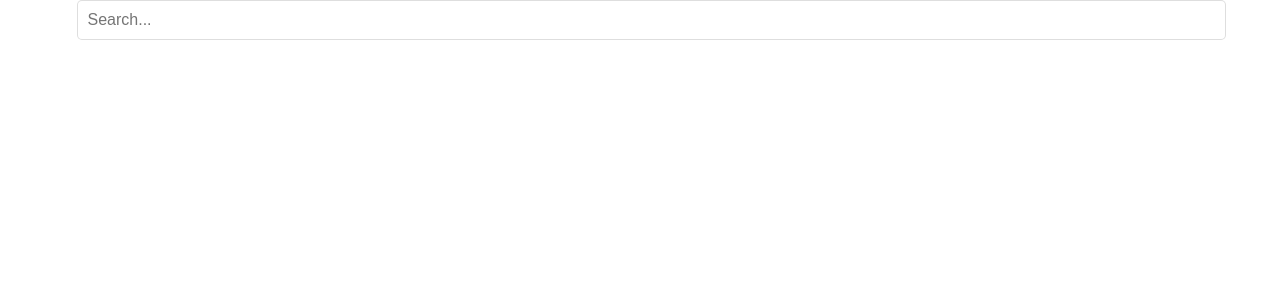
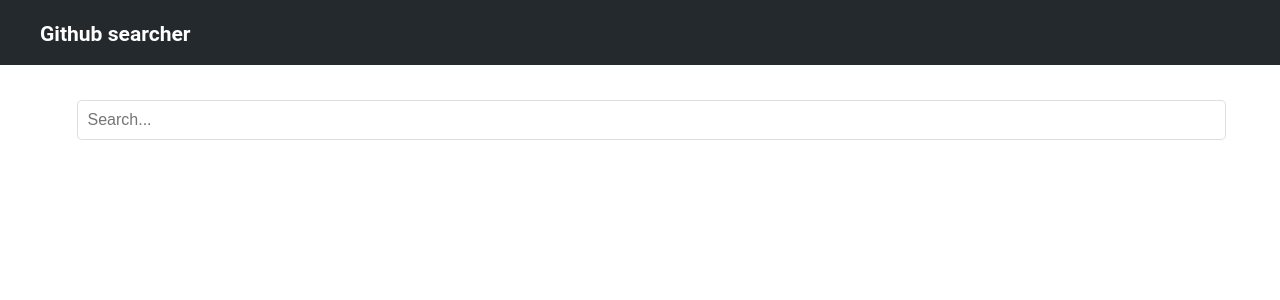
Before and after one commit to OleksandrTarhonskiy/github-search, a React (Create React App) app: page / in a window 1280 px wide. Shown: the top 300 px of the page. Built offline with nearby package versions, Linux system fonts and the light colour scheme.

Commit message:
Add header

```diff
--- /dev/null
+++ b/src/layout/AppLayout.tsx
@@ -0,0 +1,18 @@
+import React from 'react';
+
+import Header from './Header';
+
+interface IGuestLayoutProps {
+  children?: React.ReactNode;
+}
+
+const AppLayout: React.FC<IGuestLayoutProps> = (props) => {
+  return (
+    <>
+      <Header />
+      {props.children}
+    </>
+  );
+};
+
+export default AppLayout;
--- /dev/null
+++ b/src/layout/Header.tsx
@@ -0,0 +1,28 @@
+import React from 'react';
+import styled from 'styled-components';
+
+const Header: React.FC = () => {
+  return (
+    <HeaderContainer>
+      <LogoText className="flex flex-column flex-center">
+        <h3>
+          Github searcher
+        </h3>
+      </LogoText>
+    </HeaderContainer>
+  );
+};
+
+const HeaderContainer = styled.div`
+  height: 65px;
+  background-color: #24292E;
+  margin-bottom: 35px;
+`;
+
+const LogoText = styled.div`
+  color: #fff;
+  font-size: 18px;
+  margin-left: 40px;
+`;
+
+export default Header;
--- a/src/views/App.tsx
+++ b/src/views/App.tsx
@@ -7,13 +7,15 @@ import {
 import { Provider } from 'react-redux';
 import { createGlobalStyle } from 'styled-components';
 
-import store from '../store';
+import store from 'store';
 import SearchPage from './search/SearchPage';
 import UserPage from './user/UserPage';
-import Content from '../components/Content';
+import Content from 'components/Content';
+import AppLayout from 'layout/AppLayout';
 
 const App: React.FC = () => {
   return (
+    <AppLayout>
       <Content>
         <Provider store={store}>
           <BrowserRouter>
@@ -25,6 +27,7 @@ const App: React.FC = () => {
           </BrowserRouter>
         </Provider>
       </Content>
+    </AppLayout>
   );
 };
 
--- a/src/views/user/RepoItem.tsx
+++ b/src/views/user/RepoItem.tsx
@@ -1,7 +1,7 @@
 import React from 'react';
-import Card from '../../components/Card';
+import Card from 'components/Card';
 
-import { repoType } from '../../shared/types';
+import { repoType } from 'shared/types';
 
 const RepoItem: React.FC<repoType> = ({ repo }) => {
   return (
--- a/src/views/user/ReposList.tsx
+++ b/src/views/user/ReposList.tsx
@@ -6,8 +6,8 @@ import {
   appStateType,
   ErrorType,
   repoType
-} from '../../shared/types';
-import { fetchRepos } from '../../store/repos/actions';
+} from 'shared/types';
+import { fetchRepos } from 'store/repos/actions';
 import RepoItem from './RepoItem';
 import ReposSearch from './ReposSearch';
 import Loading from 'components/Loading';
```
Lines whose indentation alone changed are shown as unchanged.
